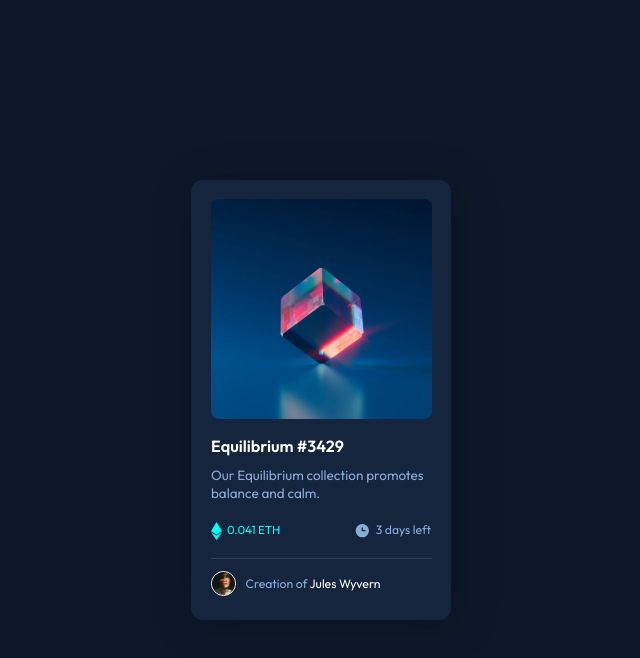
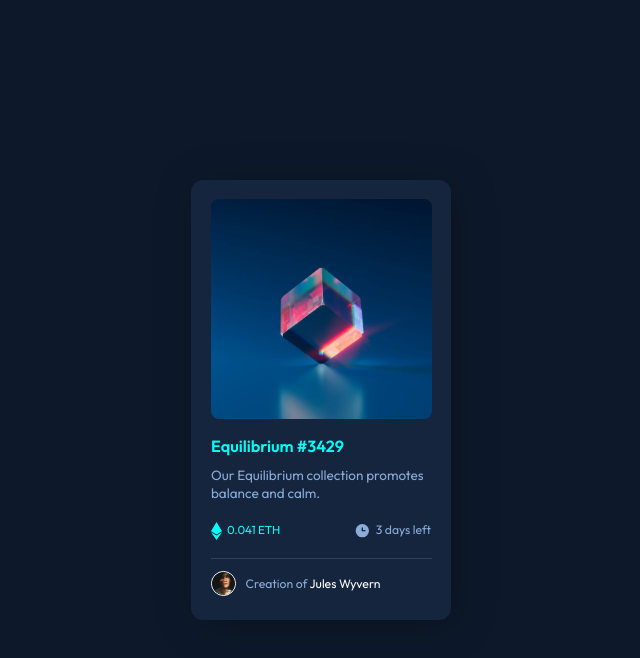
Before and after one commit to martincrisdarr/NFT-card, a plain HTML site: page index.html in a window 1280 px wide. In both pictures the pointer is over the element "Equilibrium #3429". Shown: the whole page, without its empty margins (319-959 px from the left). Drawn offline with Linux system fonts and the light colour scheme.

Commit message:
challenge complete

```diff
--- a/css/styles.css
+++ b/css/styles.css
@@ -40,6 +40,10 @@ img {
   font-size: 90%;
   margin-top: -30px;
   margin-bottom: 10px;
+  cursor: pointer;
+}
+.interiorContainer h3:hover {
+  color: hsl(178, 100%, 50%);
 }
 p {
   color: hsl(215, 51%, 70%);
@@ -97,3 +101,6 @@ p {
   text-decoration: none;
   color: hsl(0, 0%, 100%);
 }
+.image p a:hover {
+  color: hsl(178, 100%, 50%);
+}
```
